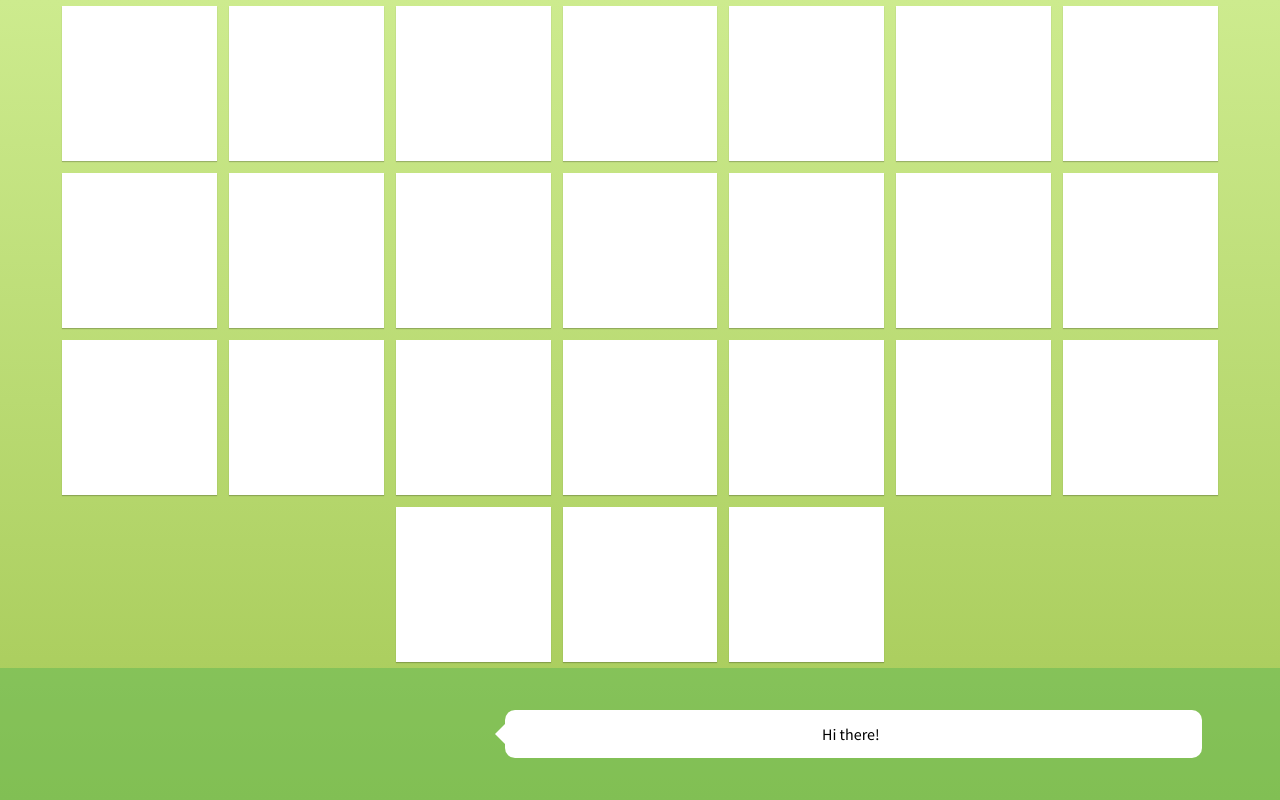
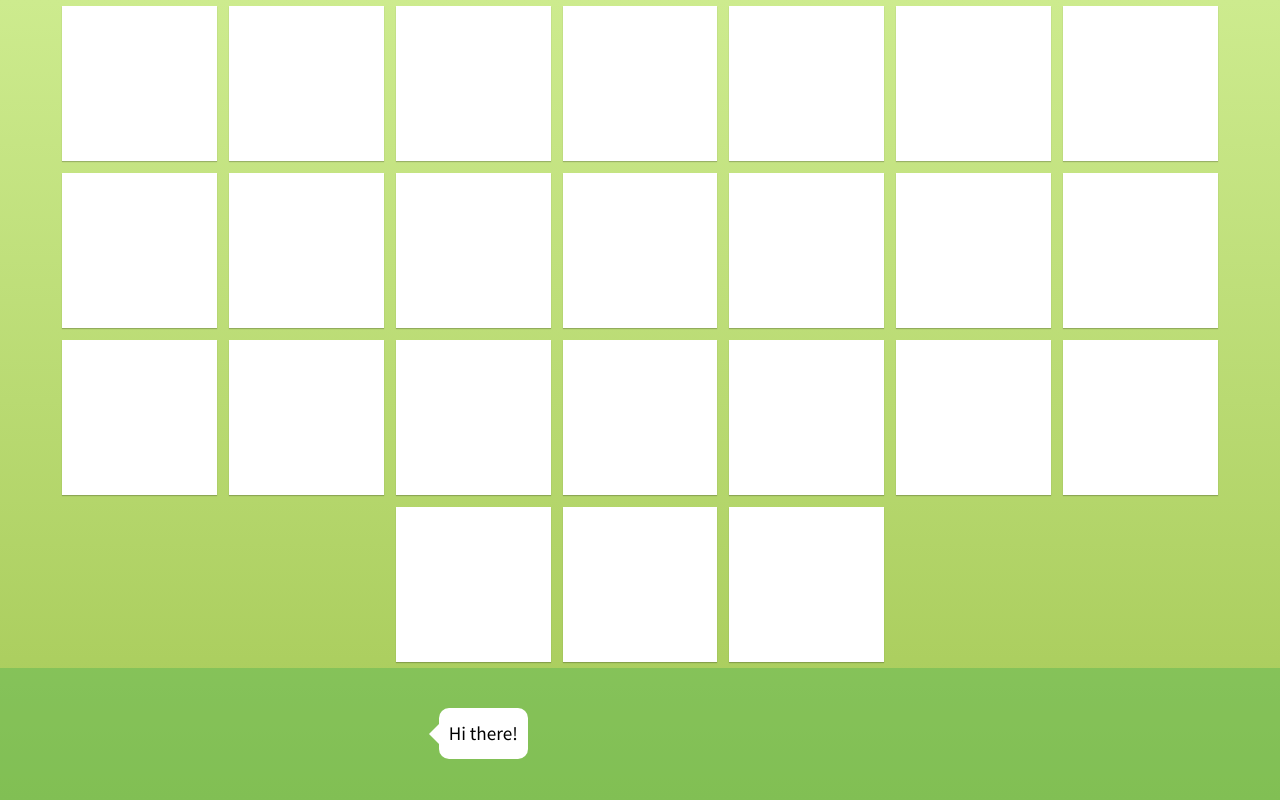
Before and after one commit to sannremy/memory-game, a website: page app/index.pug in a window 1280 px wide. Drawn offline with nearby package versions, Linux system fonts and the light colour scheme; files that its build step writes are made by us from their sources.

Commit message:
Improved bubble size

```diff
--- a/app/styles/main.scss
+++ b/app/styles/main.scss
@@ -171,13 +171,17 @@ html, body {
 }
 
 .bubble {
-  width: 80%;
   position: relative;
+  left: 12px;
+  display: inline-block;
   background: #fff;
   border-radius: 10px;
   margin: 0 auto;
-  padding: 16px 10px 16px 5px;
+  padding: 16px 10px;
   text-align: center;
+  max-width: 80%;
+
+  font-size: 1.2em;
 
   &::after {
     right: 100%;
```
